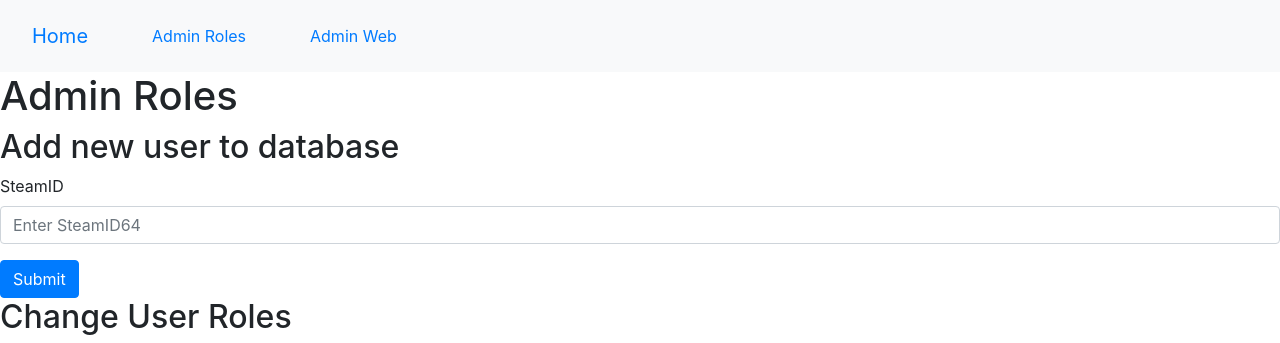
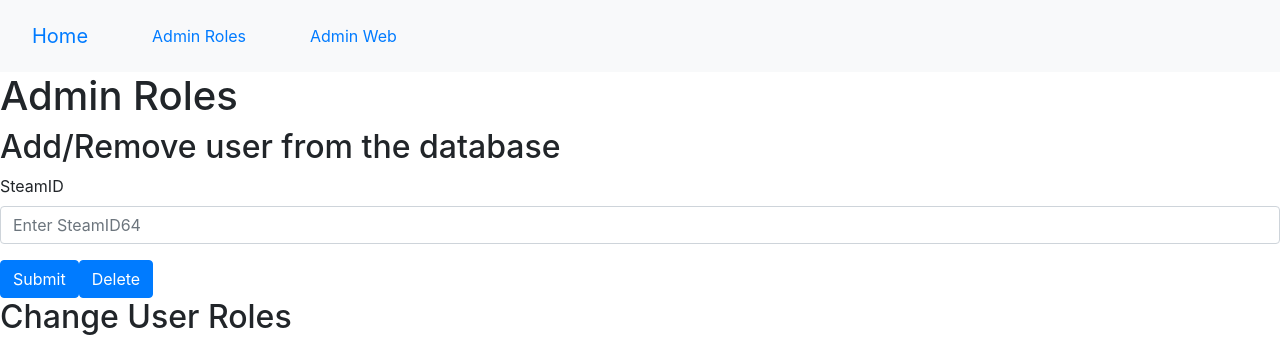
Before and after one commit to Nifnat/A3-WWI, a React (Create React App) app in the folder frontEnd/a3-wwi-fe/: page /AdminRoles in a window 1280 px wide. Shown: the top 343 px of the page. Built offline with nearby package versions, Linux system fonts and the light colour scheme; no server answers; the HTML template or start-up script is replaced by a standard one.

Commit message:
Added quick delete into admin roles page

```diff
--- a/frontEnd/a3-wwi-fe/src/pages/AdminRoles.js
+++ b/frontEnd/a3-wwi-fe/src/pages/AdminRoles.js
@@ -109,11 +109,32 @@ function AdminRoles() {
     }
   }
 
+  async function deleteUser() {
+    console.log(newUserSteamID);
+    let dbresponse = await fetch("http://localhost:8000/role", {
+      method: "DELETE",
+      headers: {
+        Accept: "application/json",
+        "Content-Type": "application/json",
+      },
+      body: JSON.stringify({
+        SteamID: newUserSteamID,
+      }),
+    });
+
+    console.log(dbresponse);
+    if (dbresponse.status === 200) {
+      setNewUserSteamID("");
+    } else {
+      setNewUserSteamID("Error");
+    }
+  }
+
   return (
     <div>
       <h1>Admin Roles</h1>
       <div>
-        <h2>Add new user to database</h2>
+        <h2>Add/Remove user from the database</h2>
         <Form>
           <FormGroup>
             <FormLabel>SteamID</FormLabel>
@@ -130,6 +151,13 @@ function AdminRoles() {
             }}
           >
             Submit
+          </Button>
+          <Button
+            onClick={() => {
+              deleteUser();
+            }}
+          >
+            Delete
           </Button>
         </Form>
       </div>
```
